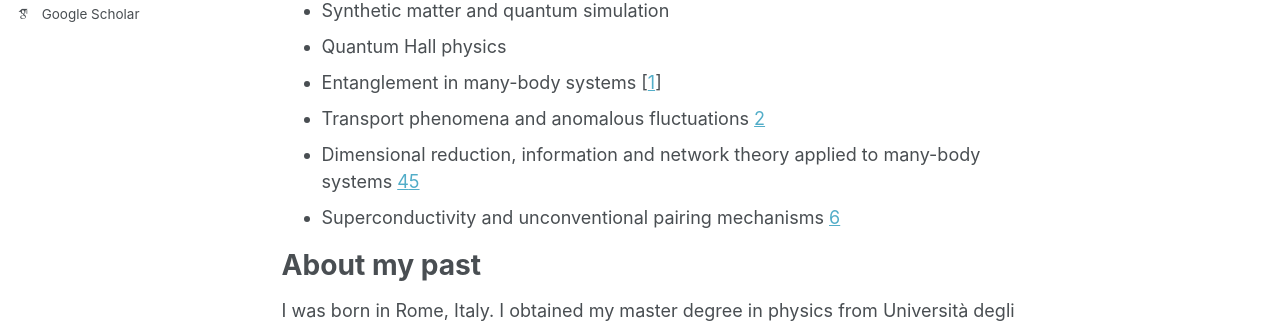
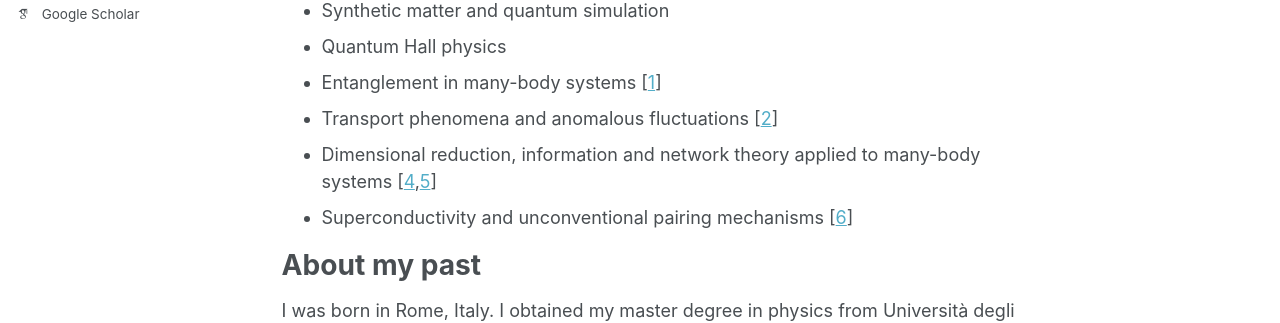
Before and after one commit to cristianomuzzi/cristianomuzzi.github.io, a Jekyll site: the page built from _pages/about.md, in a window 1280 px wide and 1306 px high. Shown: the part 496-819 px from the top of the window. Built offline with Jekyll 4.4.1, drawn with Linux system fonts in a browser that asks for light colours; some web fonts are replaced.

```diff
--- a/_pages/about.md
+++ b/_pages/about.md
@@ -15,9 +15,9 @@ Research interests and highlights:
 - Synthetic matter and quantum simulation
 - Quantum Hall physics
 - Entanglement in many-body systems [[1](https://journals.aps.org/prb/abstract/10.1103/PhysRevB.111.014312)]
-- Transport phenomena and anomalous fluctuations [2](https://journals.aps.org/prb/abstract/10.1103/q549-whw6)
-- Dimensional reduction, information and network theory applied to many-body systems [4](https://journals.aps.org/pre/abstract/10.1103/PhysRevE.110.064121)[5](https://arxiv.org/abs/2512.02121)
-- Superconductivity and unconventional pairing mechanisms [6](https://arxiv.org/abs/2608.03823)
+- Transport phenomena and anomalous fluctuations [[2](https://journals.aps.org/prb/abstract/10.1103/q549-whw6)]
+- Dimensional reduction, information and network theory applied to many-body systems [[4](https://journals.aps.org/pre/abstract/10.1103/PhysRevE.110.064121),[5](https://arxiv.org/abs/2512.02121)]
+- Superconductivity and unconventional pairing mechanisms [[6](https://arxiv.org/abs/2608.03823)]
 
 
 About my past
```
